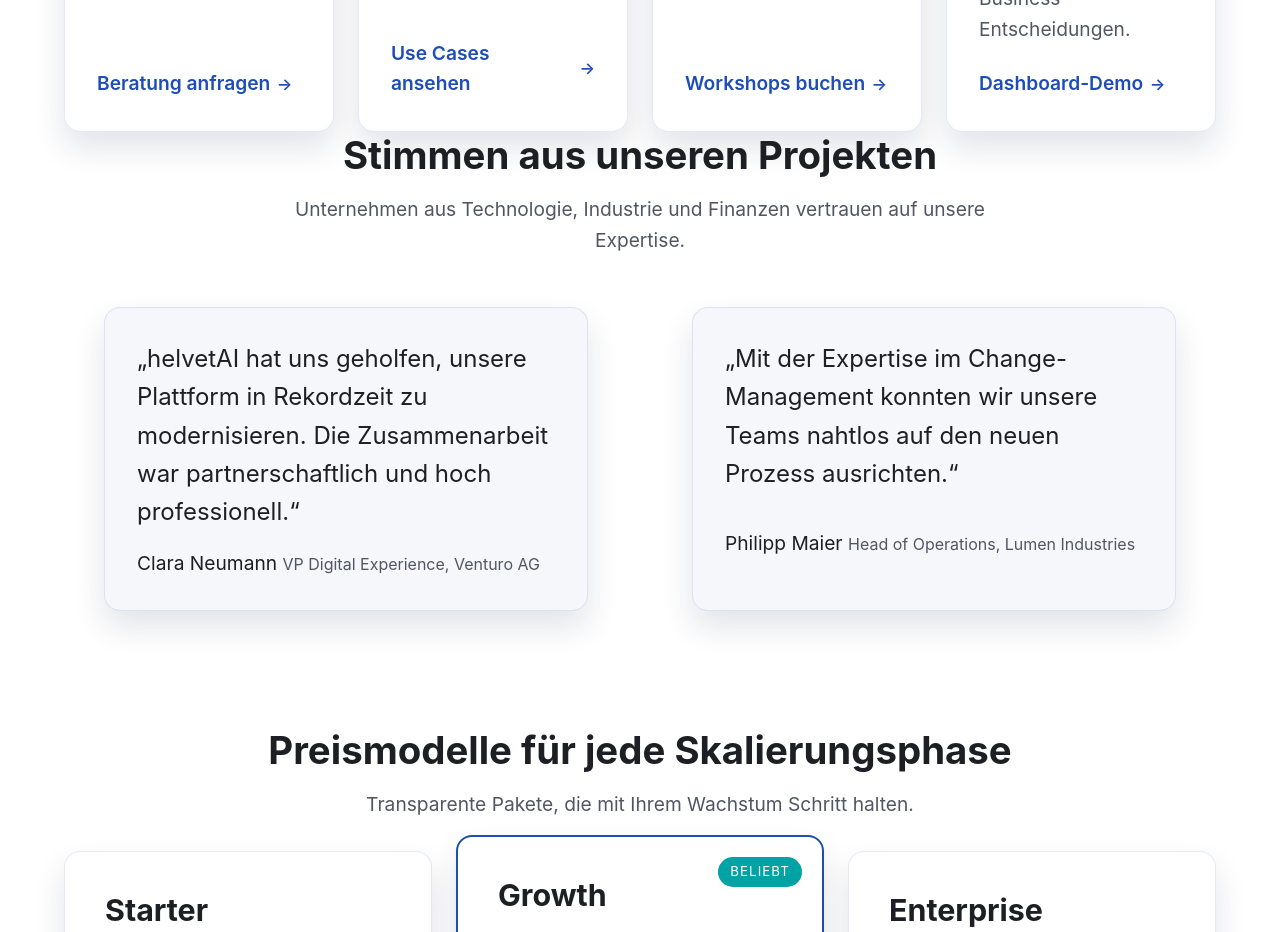
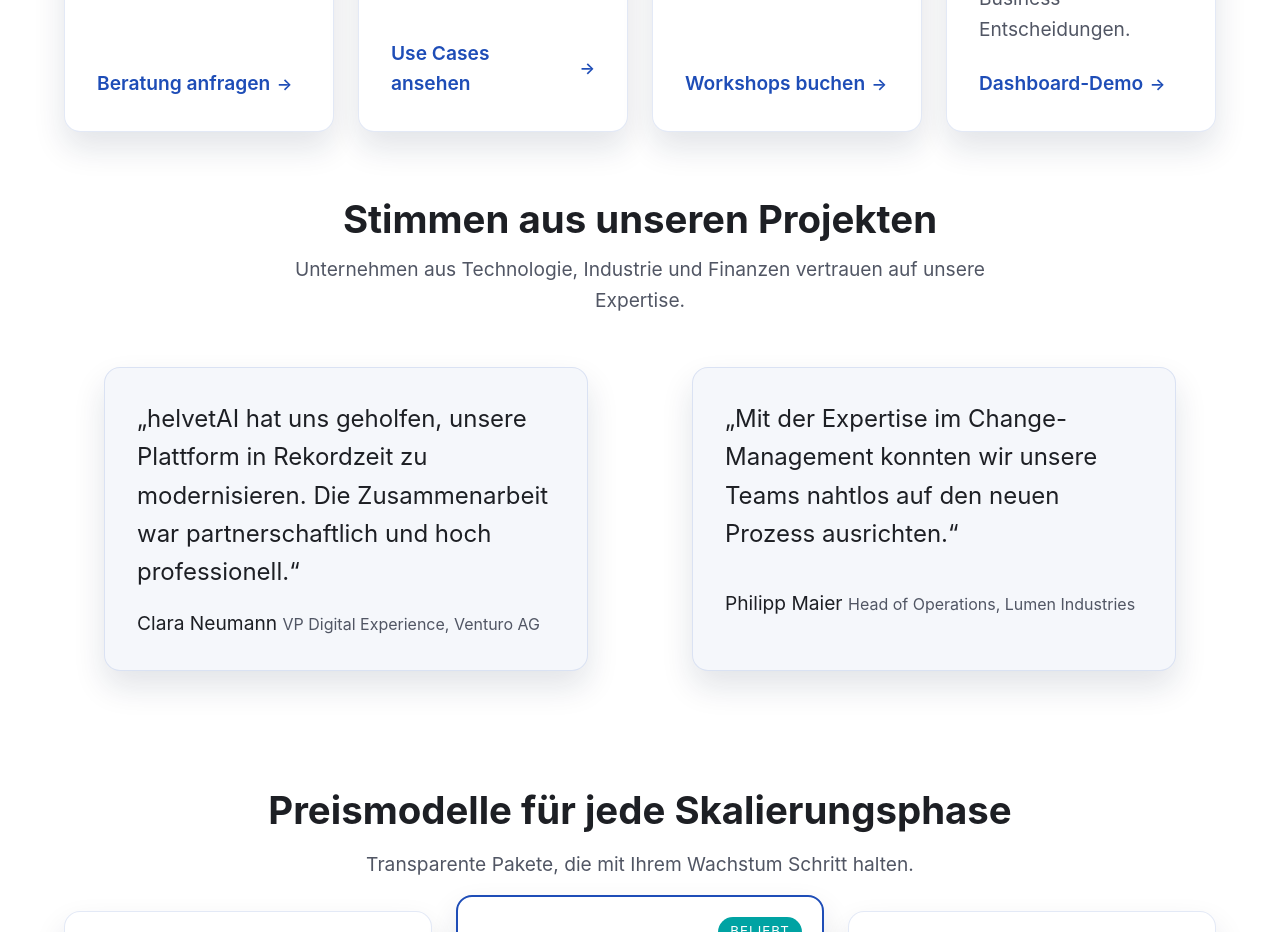
Before and after one commit to magnusgrueter/landing-page, a plain HTML site: page index.html in a window 1280 px wide. Shown: the part 1420-2352 px from the top of the page. Drawn offline with Linux system fonts and the light colour scheme.

Commit message:
Update index.html

```diff
--- a/index.html
+++ b/index.html
@@ -100,9 +100,9 @@
       </div>
     </section>
 
-    <section class="testimonials" id="referenzen" aria-labelledby="testimonial-title">
+    <section class="testimonials testimonial-section" id="referenzen" aria-labelledby="testimonial-title">
       <div class="container section-intro">
-        <h2 id="testimonial-title">Stimmen aus unseren Projekten</h2>
+        <h2 class="projects-title" id="testimonial-title">Stimmen aus unseren Projekten</h2>
         <p>Unternehmen aus Technologie, Industrie und Finanzen vertrauen auf unsere Expertise.</p>
       </div>
       <div class="container testimonial-grid">
```
